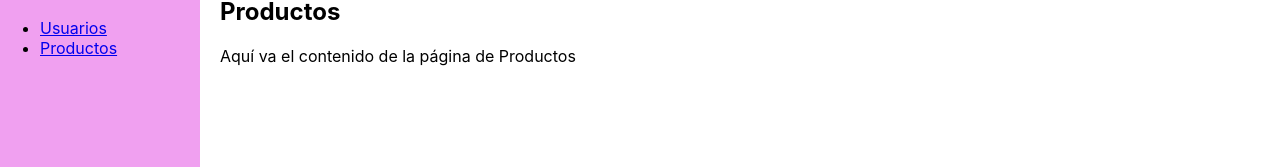
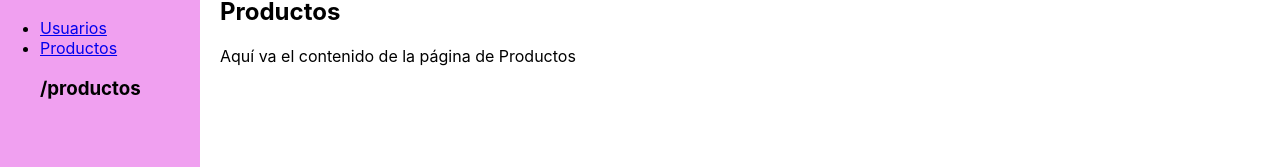
Before and after one commit to JavierBonaventura/docGuarTest, a React (Create React App) app: page /productos in a window 1280 px wide. Shown: the part 179-346 px from the top of the page. Built offline with nearby package versions, Linux system fonts and the light colour scheme.

Commit message:
first commit

```diff
--- a/src/App.js
+++ b/src/App.js
@@ -1,18 +1,23 @@
 import React from 'react';
-import { BrowserRouter as Router, Route, Routes } from 'react-router-dom';
+import { BrowserRouter as Router, Route, Routes, useLocation } from 'react-router-dom';
 import Sidebar from './Components/Sidebar';
 import NavBar from './Components/NavBar';
 import Usuarios from './Components/Usuarios';
 import Productos from './Components/Productos';
-import Inicio from './Components/Inicio'
+import Inicio from './Components/Inicio';
 
 function App() {
+  const location = useLocation();
+  const rutaActiva = location.pathname
+  console.log(location.pathname)
+
+
   return (
-    <Router>
+
       <div style={{ display: 'flex', flexDirection: 'column', height: '100vh' }}>
         <NavBar />
         <div style={{ display: 'flex', flex: 1 }}>
-          <Sidebar />
+          <Sidebar rutaActiva={rutaActiva} />
           <div style={{ flex: 1, padding: '20px' }}>
             <Routes>
               <Route path="/" element={<Inicio />} />
@@ -22,17 +27,8 @@ function App() {
           </div>
         </div>
       </div>
-    </Router>
+
   );
 }
 
-// function Inicio() {
-//   return (
-//     <div>
-//       <h2>Inicio</h2>
-//       <p>Bienvenido a la página de inicio</p>
-//     </div>
-//   );
-// }
-
 export default App;
--- a/src/Components/Sidebar.js
+++ b/src/Components/Sidebar.js
@@ -1,13 +1,14 @@
 import React from 'react';
 import { Link } from 'react-router-dom';
 
-function Sidebar() {
+function Sidebar({rutaActiva}) {
   return (
     <div style={{ width: '200px', background: '#f0a0f0' }}>
       <h3>Sidebar</h3>
       <ul>
         <li><Link to="/usuarios">Usuarios</Link></li>
         <li><Link to="/productos">Productos</Link></li>
+        <h3>{rutaActiva}</h3>
       </ul>
     </div>
   );
--- a/src/index.js
+++ b/src/index.js
@@ -3,12 +3,13 @@ import ReactDOM from 'react-dom/client';
 import './index.css';
 import App from './App';
 import reportWebVitals from './reportWebVitals';
+import {BrowserRouter as Router} from 'react-router-dom';
 
 const root = ReactDOM.createRoot(document.getElementById('root'));
 root.render(
-  <React.StrictMode>
+  <Router>
     <App />
-  </React.StrictMode>
+  </Router>
 );
 
 // If you want to start measuring performance in your app, pass a function
```
